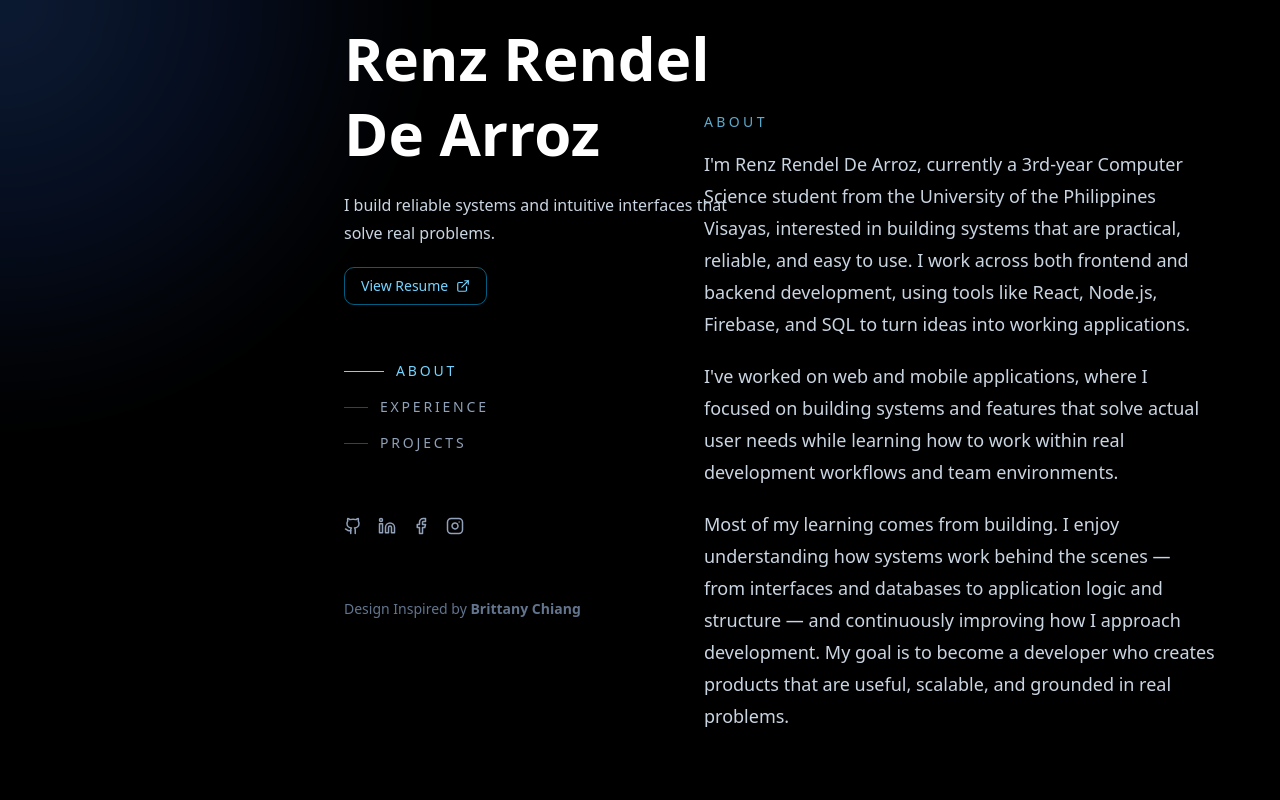
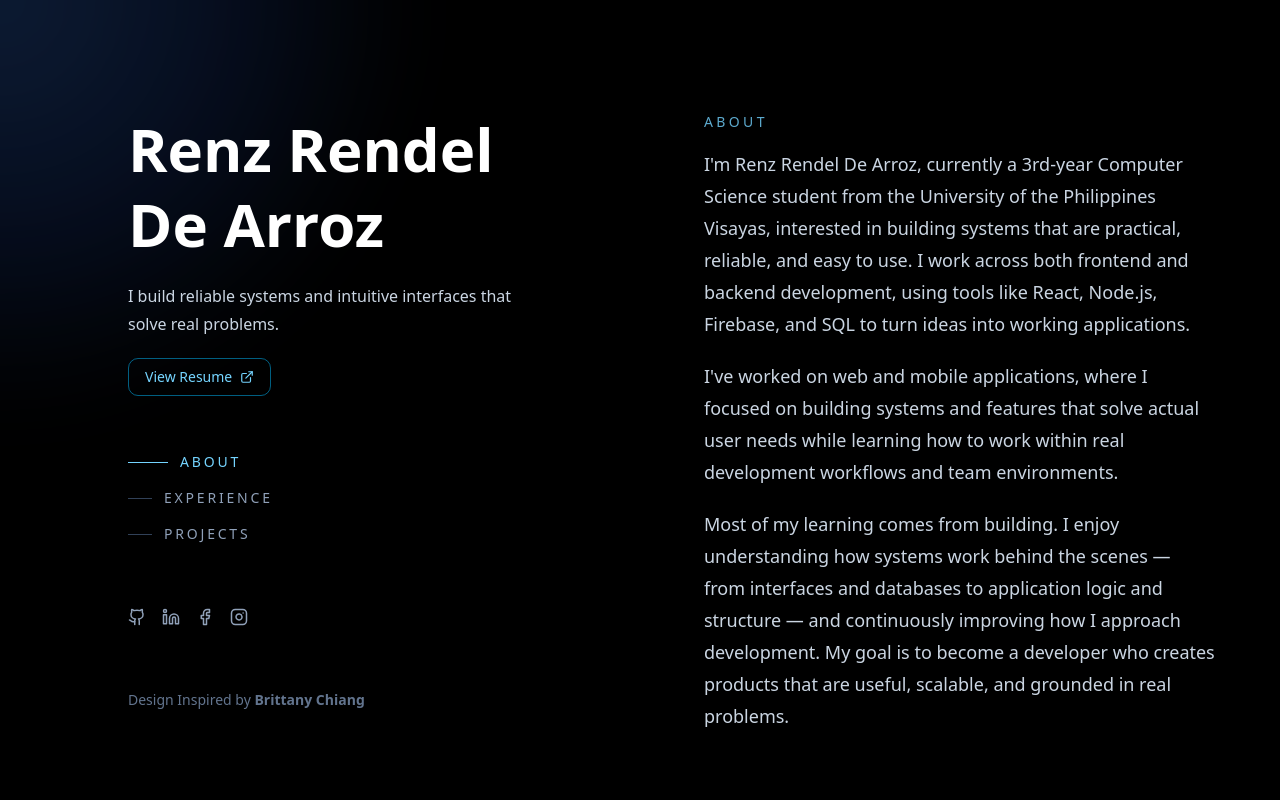
Before and after one commit to renzoo-projects/renz-portfolio-website, a Next.js app: page / in a window 1280 px wide. Shown: the top 800 px of the page. Built offline with nearby package versions, Linux system fonts and the light colour scheme; no server answers.

Commit message:
refactor: adjust layout issues for responsiveness

```diff
--- a/app/page.tsx
+++ b/app/page.tsx
@@ -50,7 +50,7 @@ export default function Home() {
       <div className="grid min-h-screen lg:grid-cols-2">
 
         {/* Left Content  */}
-        <aside className="lg:sticky lg:top-0 lg:h-screen lg:translate-x-[17.5rem] lg:-translate-y-[6.25rem]">
+        <aside className="lg:sticky lg:top-0 lg:h-screen">
           <Navbar />
         </aside>
 
--- a/components/Navbar.tsx
+++ b/components/Navbar.tsx
@@ -72,9 +72,9 @@ export function Navbar() {
   }, []);
 
   return (
-    <nav className="flex items-center px-10 py-12 lg:sticky lg:top-0 lg:h-screen lg:px-16 lg:py-0">
+    <nav className="flex items-center px-10 py-12 lg:sticky lg:top-0 lg:h-screen lg:px-16 lg:py-0 lg:items-start lg:justify-center">
       <motion.div
-        className="w-full max-w-sm"
+        className="w-full lg:w-auto max-w-sm"
         variants={containerVariants}
         initial="hidden"
         animate="show"
@@ -83,7 +83,7 @@ export function Navbar() {
         {/* NAME */}
         <motion.div variants={itemVariants}>
           <Link href="/">
-            <h1 className="pt-10 text-4xl font-semibold leading-tight text-white transition-colors sm:text-5xl lg:text-6xl hover:text-sky-300">
+            <h1 className="pt-10 lg:pt-28 text-4xl font-semibold leading-tight text-white transition-colors sm:text-5xl lg:text-6xl hover:text-sky-300">
               Renz Rendel <br /> De Arroz
             </h1>
           </Link>
```
